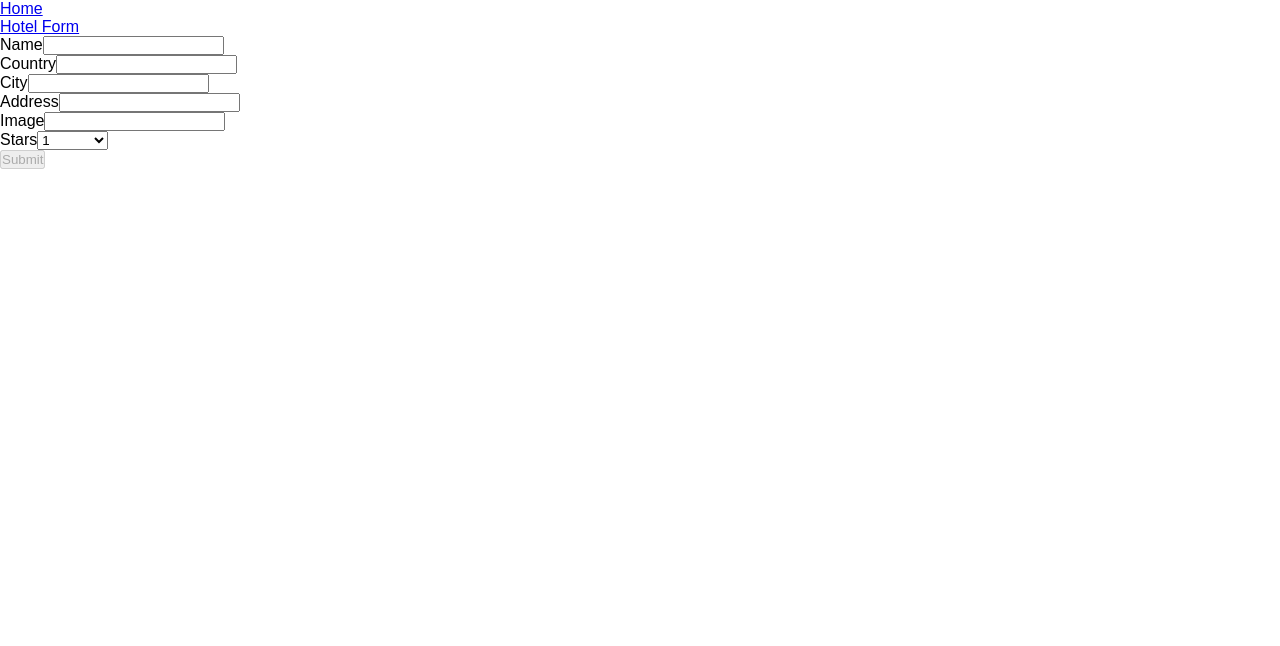
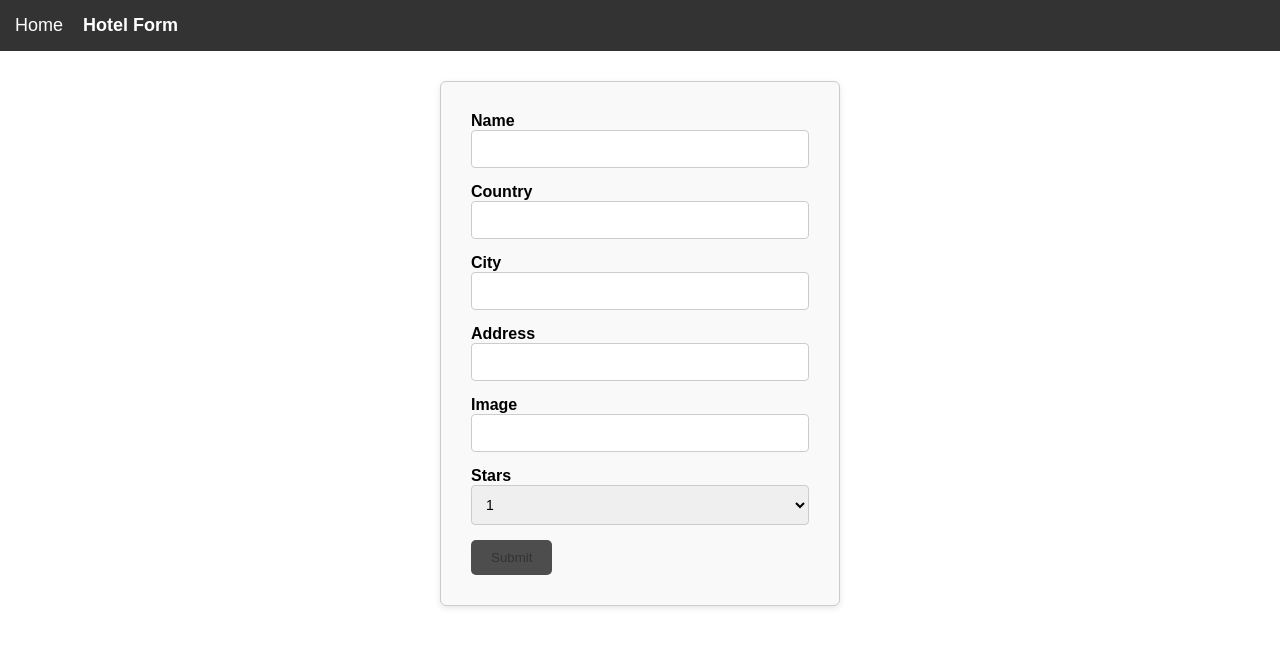
Before and after one commit to MarioGurmesevski/Homeworks, an Angular app in the folder Angular_Homeworks/hotel_homework/v2/: page /hotelform in a window 1280 px wide. Shown: the top 646 px of the page. Built offline with nearby package versions, Linux system fonts and the light colour scheme.

Commit message:
added style to form and updated navbar in all htmls

```diff
--- a/Angular_Homeworks/hotel_homework/v2/src/app/components/hotel-details/hotel-details.component.css
+++ b/Angular_Homeworks/hotel_homework/v2/src/app/components/hotel-details/hotel-details.component.css
@@ -60,3 +60,28 @@
 .back-button:hover {
   background-color: #aaa;
 }
+
+
+.navigation {
+  background-color: #333;
+}
+
+.nav-list {
+  list-style: none;
+  display: flex;
+  padding: 15px;
+}
+
+.nav-item {
+  margin-right: 20px;
+}
+
+.nav-item a {
+  color: white;
+  text-decoration: none;
+  font-size: 18px;
+}
+
+.nav-item a.active {
+  font-weight: bold;
+}
--- a/Angular_Homeworks/hotel_homework/v2/src/app/components/hotel-details/hotel-details.component.html
+++ b/Angular_Homeworks/hotel_homework/v2/src/app/components/hotel-details/hotel-details.component.html
@@ -1,13 +1,14 @@
-<nav>
-  <ul>
-    <li>
+<nav class="navigation">
+  <ul class="nav-list">
+    <li class="nav-item">
       <a routerLink="/hotels" routerLinkActive="active">Home</a>
     </li>
-    <li>
+    <li class="nav-item">
       <a routerLink="/hotelform" routerLinkActive="active">Hotel Form</a>
     </li>
   </ul>
 </nav>
+
 
 <div *ngIf="hotel; else notFound" class="container">
   <div *ngFor="let room of hotel.rooms" class="room-item">
--- a/Angular_Homeworks/hotel_homework/v2/src/app/components/hotel-form/hotel-form.component.css
+++ b/Angular_Homeworks/hotel_homework/v2/src/app/components/hotel-form/hotel-form.component.css
@@ -0,0 +1,73 @@
+.navigation {
+    background-color: #333;
+  }
+
+  .nav-list {
+    list-style: none;
+    display: flex;
+    padding: 15px;
+  }
+
+  .nav-item {
+    margin-right: 20px;
+  }
+
+  .nav-item a {
+    color: white;
+    text-decoration: none;
+    font-size: 18px;
+  }
+
+  .nav-item a.active {
+    font-weight: bold;
+  }
+
+  .hotel-form {
+    margin: 30px auto;
+    width: 400px;
+    padding: 30px;
+    border: 1px solid #ccc;
+    border-radius: 6px;
+    box-shadow: 0px 2px 6px rgba(0, 0, 0, 0.1);
+    background-color: #f9f9f9;
+  }
+
+  .hotel-form label {
+    font-weight: bold;
+    font-size: 16px;
+  }
+
+  .hotel-form input, .hotel-form select {
+    width: 100%;
+    padding: 10px;
+    margin-bottom: 15px;
+    border: 1px solid #ccc;
+    border-radius: 4px;
+    font-size: 14px;
+  }
+
+  .warning {
+    color: red;
+    font-size: 16;
+    margin-bottom: 3px;
+  }
+
+  .submit {
+    background-color: #ccc;
+    color: #333;
+    border: none;
+    padding: 10px 20px;
+    border-radius: 5px;
+    cursor: pointer;
+    transition: background-color 0.3s ease;
+  }
+
+  .submit:hover {
+    background-color: #aaa;
+  }
+
+
+  .submit[disabled] {
+    background-color: #4d4d4d;
+    cursor: not-allowed;
+  }
--- a/Angular_Homeworks/hotel_homework/v2/src/app/components/hotel-form/hotel-form.component.html
+++ b/Angular_Homeworks/hotel_homework/v2/src/app/components/hotel-form/hotel-form.component.html
@@ -1,21 +1,21 @@
-<nav>
-  <ul>
-    <li>
+<nav class="navigation">
+  <ul class="nav-list">
+    <li class="nav-item">
       <a routerLink="/hotels" routerLinkActive="active">Home</a>
     </li>
-    <li>
+    <li class="nav-item">
       <a routerLink="/hotelform" routerLinkActive="active">Hotel Form</a>
     </li>
   </ul>
 </nav>
 
-<form (ngSubmit)="onSubmit()" [formGroup]="hotelForm">
+<form class="hotel-form" (ngSubmit)="onSubmit()" [formGroup]="hotelForm">
   <div>
     <label appRequiredField for="name">Name</label>
 
     <input type="text" id="name" name="name" formControlName="name" />
 
-    <p *ngIf="isNameInvalid">
+    <p *ngIf="isNameInvalid" class="warning">
       {{ nameHasErrorRequired ? "Name is required" : "" }}
       {{ nameHasErrorMinLength ? "Name can't be less than 6 characters" : "" }}
       {{ nameHasErrorMaxLength ? "Name can't be more than 20 characters" : "" }}
@@ -27,7 +27,7 @@
 
     <input type="text" id="country" name="country" formControlName="country" />
 
-    <p *ngIf="isCountryInvalid">Country is required</p>
+    <p *ngIf="isCountryInvalid" class="warning">Country is required</p>
   </div>
 
   <div>
@@ -35,7 +35,7 @@
 
     <input type="text" id="city" name="city" formControlName="city" />
 
-    <p *ngIf="isCityInvalid">City is required</p>
+    <p *ngIf="isCityInvalid" class="warning">City is required</p>
   </div>
 
   <div>
@@ -43,7 +43,7 @@
 
     <input type="text" id="address" name="address" formControlName="address" />
 
-    <p *ngIf="isAddressInvalid">Address is required</p>
+    <p *ngIf="isAddressInvalid" class="warning">Address is required</p>
   </div>
 
   <div>
@@ -51,7 +51,7 @@
 
     <input type="text" id="image" name="image" formControlName="image" />
 
-    <p *ngIf="isImageInvalid">
+    <p *ngIf="isImageInvalid" class="warning">
       {{ imageHasErrorRequired ? "Image is required" : "" }}
       {{ imageHasErrorPattern ? "Link is required" : "" }}
     </p>
@@ -66,10 +66,10 @@
       </option>
     </select>
 
-    <p *ngIf="isStarsInvalid">Rating Stars are required</p>
+    <p *ngIf="isStarsInvalid" class="warning">Rating Stars are required</p>
   </div>
 
   <div>
-    <button type="submit" [disabled]="hotelForm.invalid">Submit</button>
+    <button class="submit"type="submit" [disabled]="hotelForm.invalid">Submit</button>
   </div>
 </form>
--- a/Angular_Homeworks/hotel_homework/v2/src/app/components/hotel-management/hotel-management.component.css
+++ b/Angular_Homeworks/hotel_homework/v2/src/app/components/hotel-management/hotel-management.component.css
@@ -40,3 +40,27 @@
 .rate {
   color: #f7e018;
 }
+
+.navigation {
+  background-color: #333;
+}
+
+.nav-list {
+  list-style: none;
+  display: flex;
+  padding: 15px;
+}
+
+.nav-item {
+  margin-right: 20px;
+}
+
+.nav-item a {
+  color: white;
+  text-decoration: none;
+  font-size: 18px;
+}
+
+.nav-item a.active {
+  font-weight: bold;
+}
--- a/Angular_Homeworks/hotel_homework/v2/src/app/components/hotel-management/hotel-management.component.html
+++ b/Angular_Homeworks/hotel_homework/v2/src/app/components/hotel-management/hotel-management.component.html
@@ -1,13 +1,14 @@
-<nav>
-  <ul>
-    <li>
+<nav class="navigation">
+  <ul class="nav-list">
+    <li class="nav-item">
       <a routerLink="/hotels" routerLinkActive="active">Home</a>
     </li>
-    <li>
+    <li class="nav-item">
       <a routerLink="/hotelform" routerLinkActive="active">Hotel Form</a>
     </li>
   </ul>
 </nav>
+
 
 <div *ngFor="let hotel of hotel$ | async" class="hotel-card">
   <a [routerLink]="['/hotels', hotel.id]" class="hotel-name">{{
```
